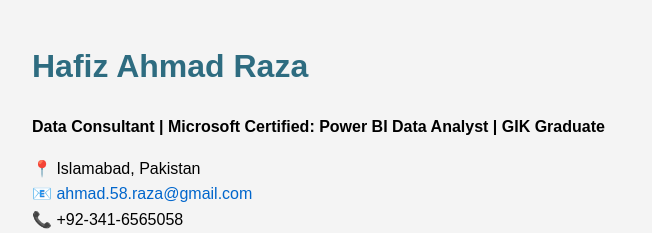
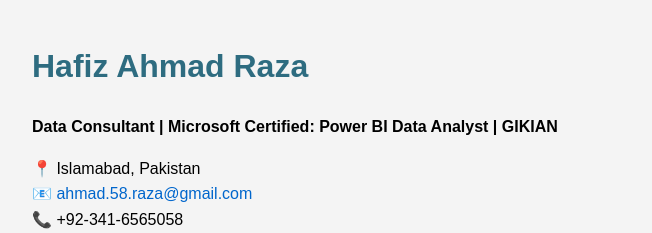
Before and after one commit to ahmadraza092/ahmadraza092.github.io, a plain HTML site: page index.html in a window 1280 px wide. Shown: the top 233 px of the page, 158-810 px from the left. Drawn offline with Linux system fonts and the light colour scheme.

Commit message:
Update index.html

```diff
--- a/index.html
+++ b/index.html
@@ -32,7 +32,7 @@
 <body>
 
   <h1>Hafiz Ahmad Raza</h1>
-  <p><strong>Data Consultant | Microsoft Certified: Power BI Data Analyst | GIK Graduate</strong></p>
+  <p><strong>Data Consultant | Microsoft Certified: Power BI Data Analyst | GIKIAN</strong></p>
   <p>📍 Islamabad, Pakistan<br>
      📧 <a href="mailto:ahmad.58.raza@gmail.com">ahmad.58.raza@gmail.com</a><br>
      📞 +92-341-6565058<br>
```
